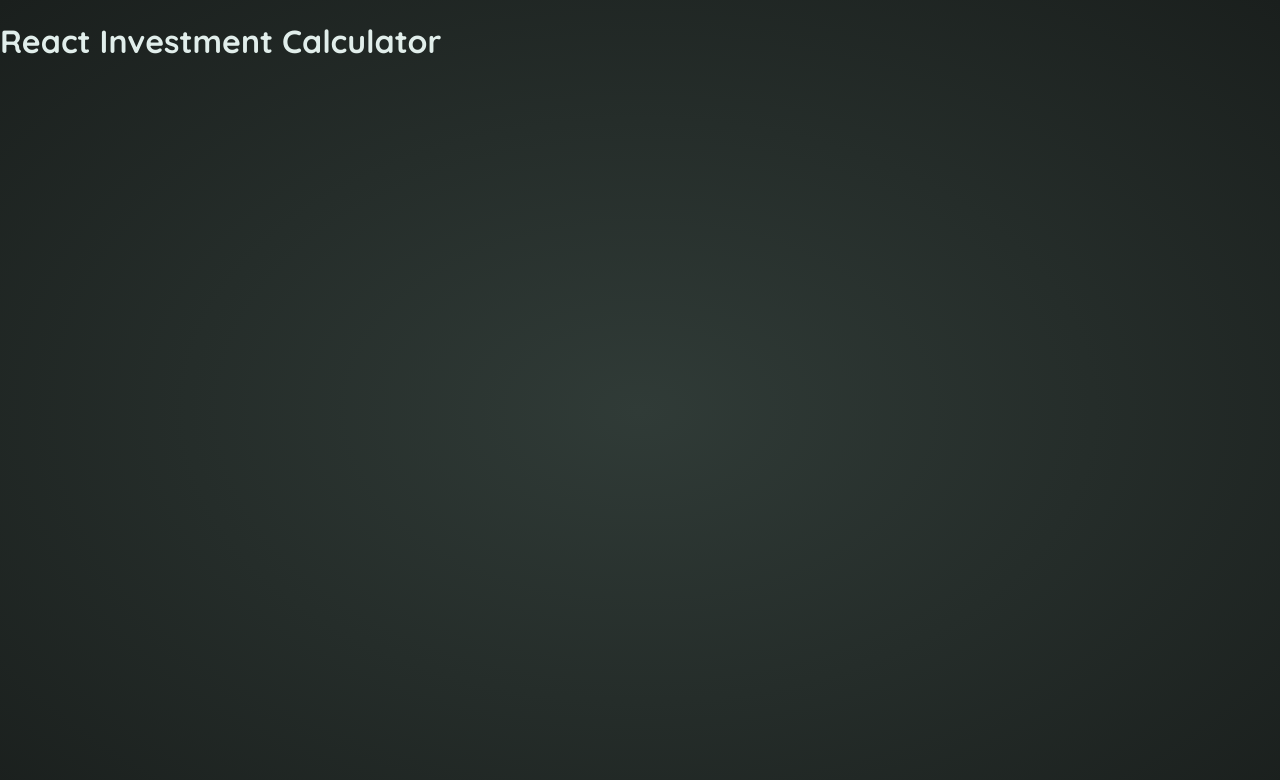
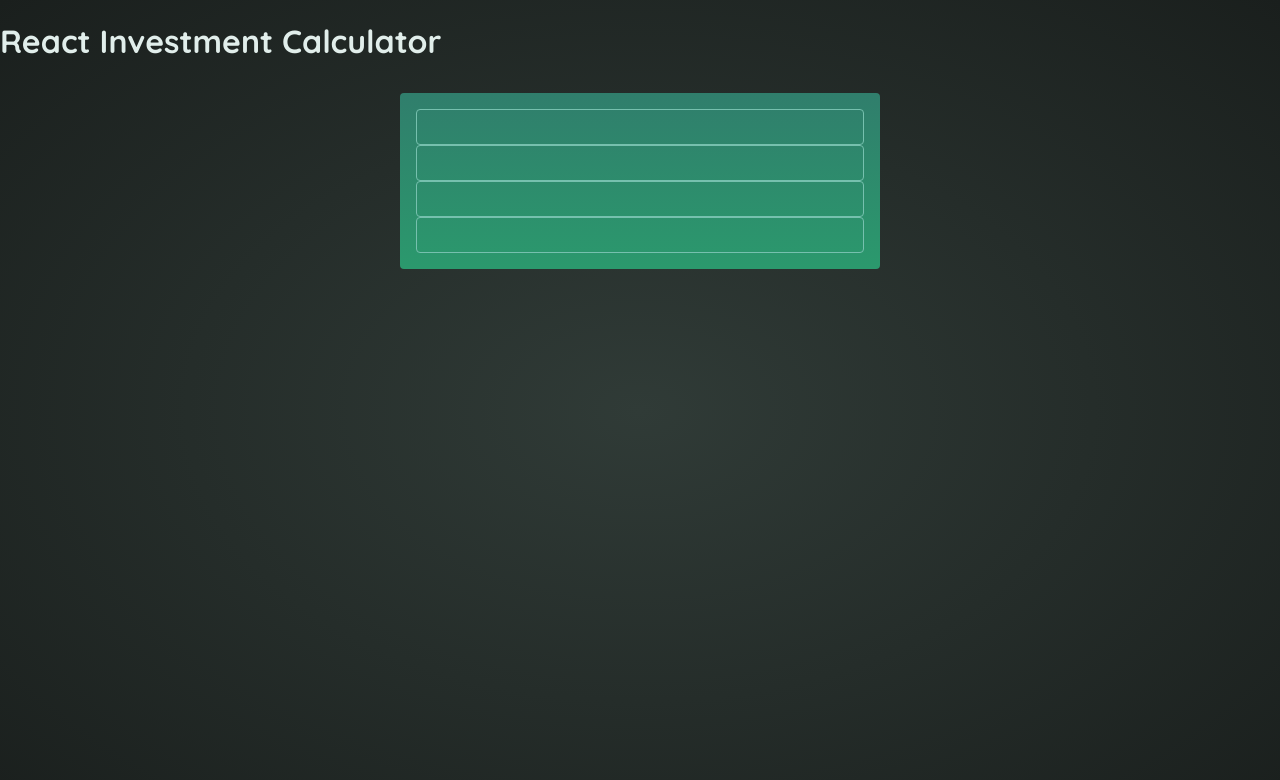
Before and after one commit to JPark2416/investmentCalculator, a React (Vite) app: page / in a window 1280 px wide. Shown: the top 780 px of the page. Built offline with nearby package versions, Linux system fonts and the light colour scheme.

Commit message:
UserInput Component added

```diff
--- a/src/App.jsx
+++ b/src/App.jsx
@@ -1,5 +1,12 @@
+import UserInput from "./components/UserInput";
+
 function App() {
-  return <h1>React Investment Calculator</h1>;
+  return (
+    <main>
+      <h1>React Investment Calculator</h1>
+      <UserInput />
+    </main>
+  );
 }
 
 export default App;
--- /dev/null
+++ b/src/components/UserInput.jsx
@@ -0,0 +1,12 @@
+function UserInput() {
+  return (
+    <div id="user-input">
+      <input type="number" />
+      <input type="number" />
+      <input type="number" />
+      <input type="number" />
+    </div>
+  );
+}
+
+export default UserInput;
```
Also changed, not shown: src/public/investment-calculator-logo.png (added).
